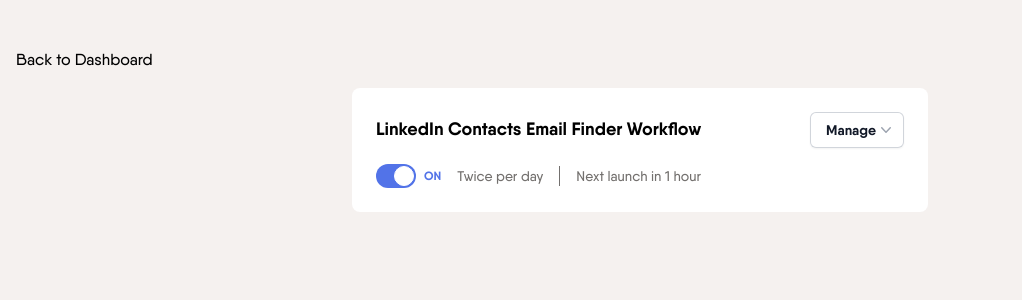
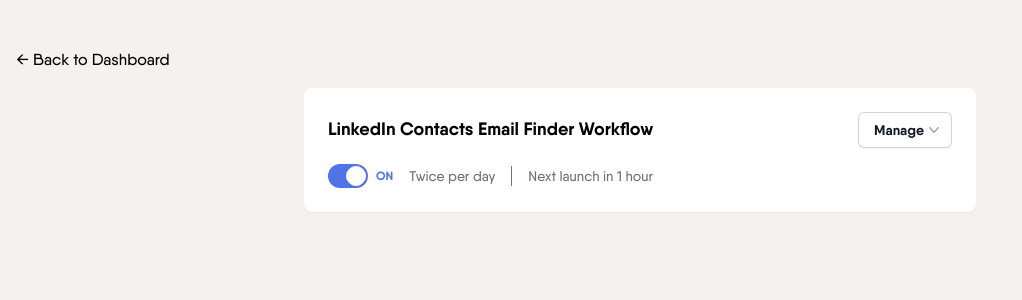
Before and after one commit to benjamincloquet/phantom, a Next.js app: page /phantom/1936902841792005 in a window 1280 px wide. Shown: the top 300 px of the page, without its empty margins (0-1022 px from the left). Built offline with nearby package versions, Linux system fonts and the light colour scheme.

Commit message:
fix: fix layout

```diff
--- a/app/components/Phantom/Phantom.tsx
+++ b/app/components/Phantom/Phantom.tsx
@@ -23,7 +23,7 @@
 
   return (
     <article
-      className={`${className} bg-phantom-bg-secondary relative max-w-xl rounded-lg p-3`}
+      className={`${className} bg-phantom-bg-secondary relative max-w-2xl rounded-lg p-3 shadow-sm`}
     >
       <a
         href={`/phantom/${id}`}
--- a/app/phantom/[id]/page.tsx
+++ b/app/phantom/[id]/page.tsx
@@ -14,7 +14,7 @@
     <section className="bg-phantom-bg-primary min-h-screen pb-13 pt-6">
       <Container>
         <header className="mb-2">
-          <a href="/">Back to Dashboard</a>
+          <a href="/">&#8592; Back to Dashboard</a>
         </header>
         <PhantomDetail id={id} />
       </Container>
```
